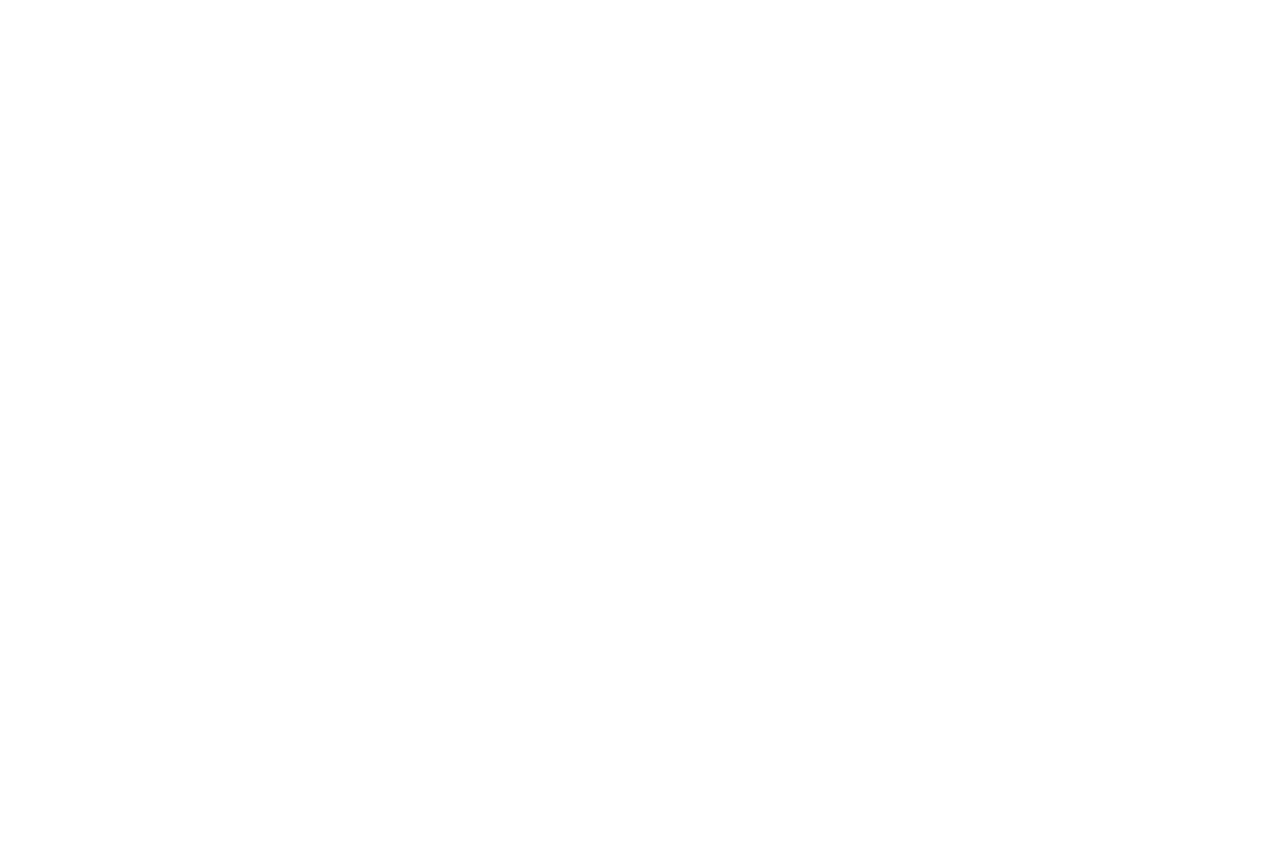
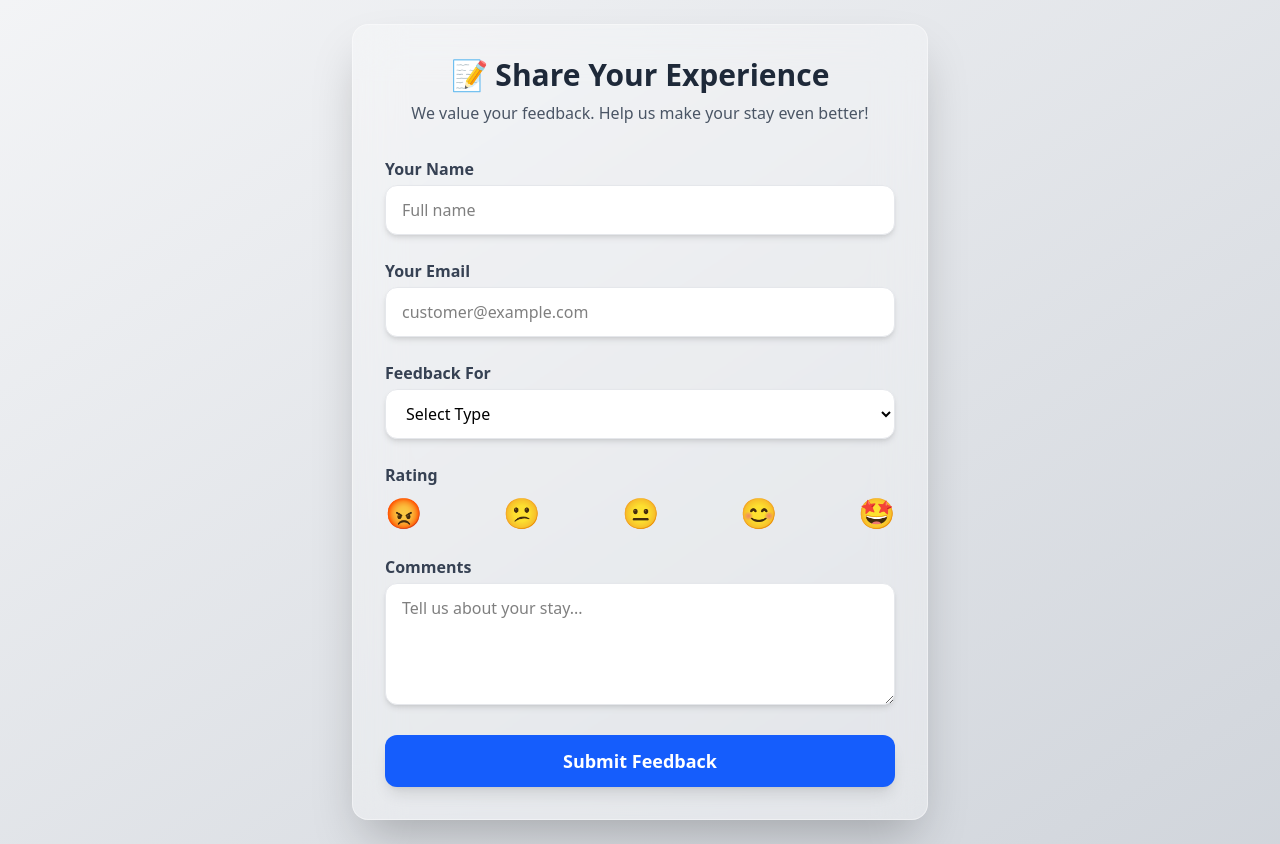
Before and after one commit to AnanyaShanker/hotelfrontend, a React (Vite) app: page /feedback in a window 1280 px wide. Before the commit this address had no page. Before the commit the page ends 800 px from the top, so only its background shows below. Built offline with nearby package versions, Linux system fonts and the light colour scheme.

Commit message:
Feedback Form

```diff
--- a/src/App.jsx
+++ b/src/App.jsx
@@ -8,6 +8,7 @@ import PrivateRoute from "./routes/PrivateRoute";
 import Home from "./pages/Home";
 import Dashboard from "./pages/Dashboard";
 import Gallery from "./pages/Gallery";
+import FeedbackForm from "./pages/FeedbackForm";
 
 function App() {
   return (
@@ -22,6 +23,7 @@ function App() {
 
         //<Route path="/dashboard" element={<Dashboard />} />
 
+        <Route path="/feedback" element={<FeedbackForm/>} />
         {/* Protected routes */}
         <Route
           path="/dashboard"
--- /dev/null
+++ b/src/pages/FeedbackForm.jsx
@@ -0,0 +1,80 @@
+export default function FeedbackForm() {
+  return (
+    <div className="min-h-screen bg-gradient-to-br from-gray-100 to-gray-300 flex items-center justify-center p-6">
+
+      <div className="w-full max-w-xl bg-white/30 backdrop-blur-xl shadow-2xl rounded-2xl p-8 border border-white/40">
+
+        {/* Header */}
+        <h2 className="text-3xl font-bold text-gray-800 text-center mb-2">
+          📝 Share Your Experience
+        </h2>
+        <p className="text-center text-gray-600 mb-8">
+          We value your feedback. Help us make your stay even better!
+        </p>
+
+        {/* Feedback Form */}
+        <form className="space-y-6">
+
+ <div>
+            <label className="block text-gray-700 font-semibold mb-1">Your Name</label>
+            <input
+              type="text"
+              placeholder="Full name"
+              className="w-full px-4 py-3 rounded-xl bg-white shadow-md outline-none border border-gray-200 focus:ring-2 focus:ring-blue-400"
+            />
+          </div>
+          {/* Customer Email */}
+          <div>
+            <label className="block text-gray-700 font-semibold mb-1">Your Email</label>
+            <input
+              type="email"
+              placeholder="customer@example.com"
+              className="w-full px-4 py-3 rounded-xl bg-white shadow-md outline-none border border-gray-200 focus:ring-2 focus:ring-blue-400"
+            />
+          </div>
+
+          {/* Booking Type Selector */}
+          <div>
+            <label className="block text-gray-700 font-semibold mb-1">Feedback For</label>
+            <select className="w-full px-4 py-3 rounded-xl bg-white shadow-md outline-none border border-gray-200 focus:ring-2 focus:ring-blue-400">
+              <option value="">Select Type</option>
+              <option value="room">Room Booking</option>
+              <option value="facility">Facility Booking</option>
+            </select>
+          </div>
+
+
+          {/* Rating */}
+          <div>
+            <label className="block text-gray-700 font-semibold mb-2">
+              Rating
+            </label>
+
+            <div className="flex items-center justify-between text-3xl">
+              <span className="cursor-pointer hover:scale-125 transition">😡</span>
+              <span className="cursor-pointer hover:scale-125 transition">😕</span>
+              <span className="cursor-pointer hover:scale-125 transition">😐</span>
+              <span className="cursor-pointer hover:scale-125 transition">😊</span>
+              <span className="cursor-pointer hover:scale-125 transition">🤩</span>
+            </div>
+          </div>
+
+          {/* Comments */}
+          <div>
+            <label className="block text-gray-700 font-semibold mb-1">Comments</label>
+            <textarea
+              rows="4"
+              placeholder="Tell us about your stay..."
+              className="w-full px-4 py-3 rounded-xl bg-white shadow-md outline-none border border-gray-200 focus:ring-2 focus:ring-blue-400"
+            ></textarea>
+          </div>
+
+          {/* Submit Button */}
+          <button className="w-full py-3 rounded-xl bg-blue-600 text-white text-lg font-semibold shadow-lg hover:bg-blue-700 transition">
+            Submit Feedback
+          </button>
+        </form>
+      </div>
+    </div>
+  );
+}
```
